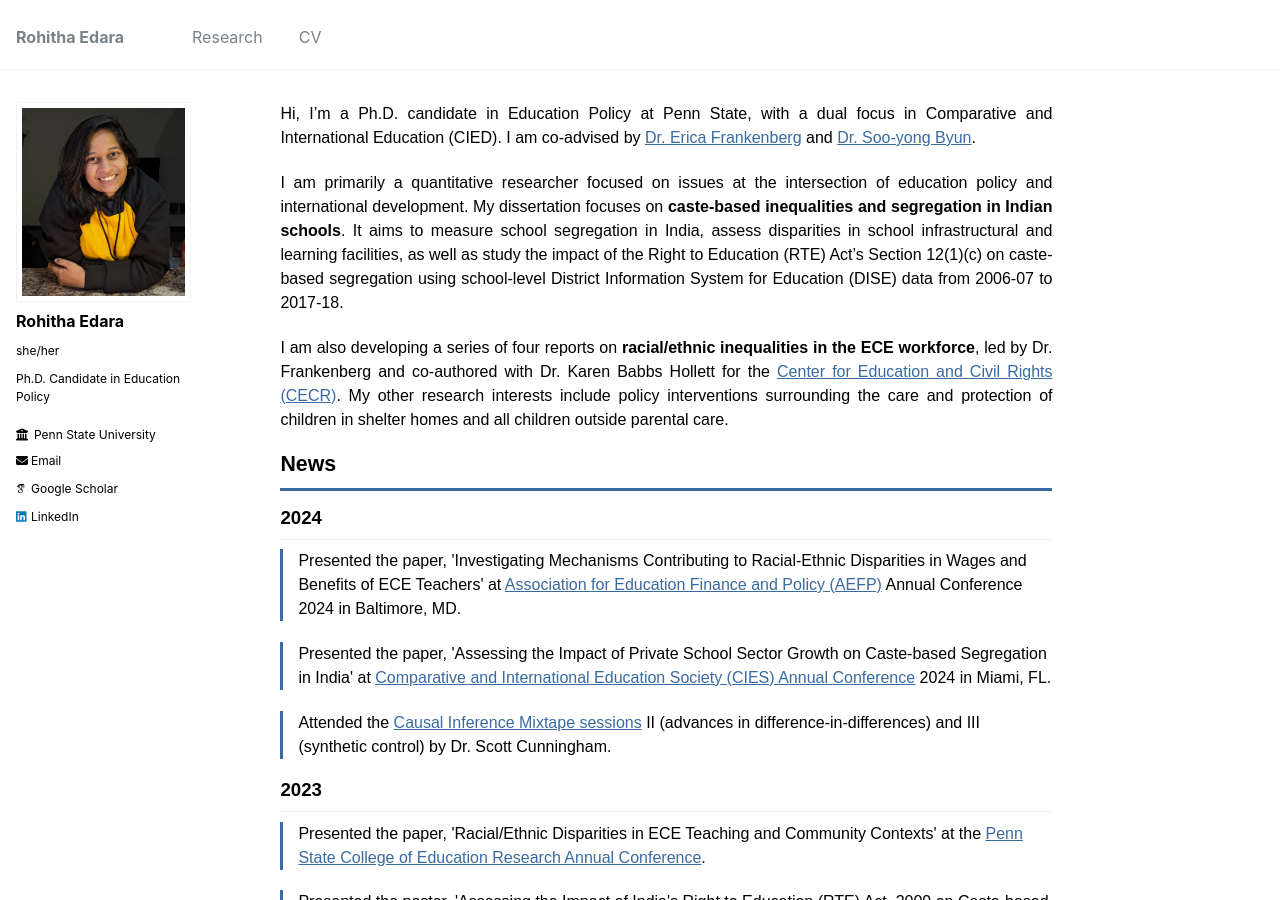
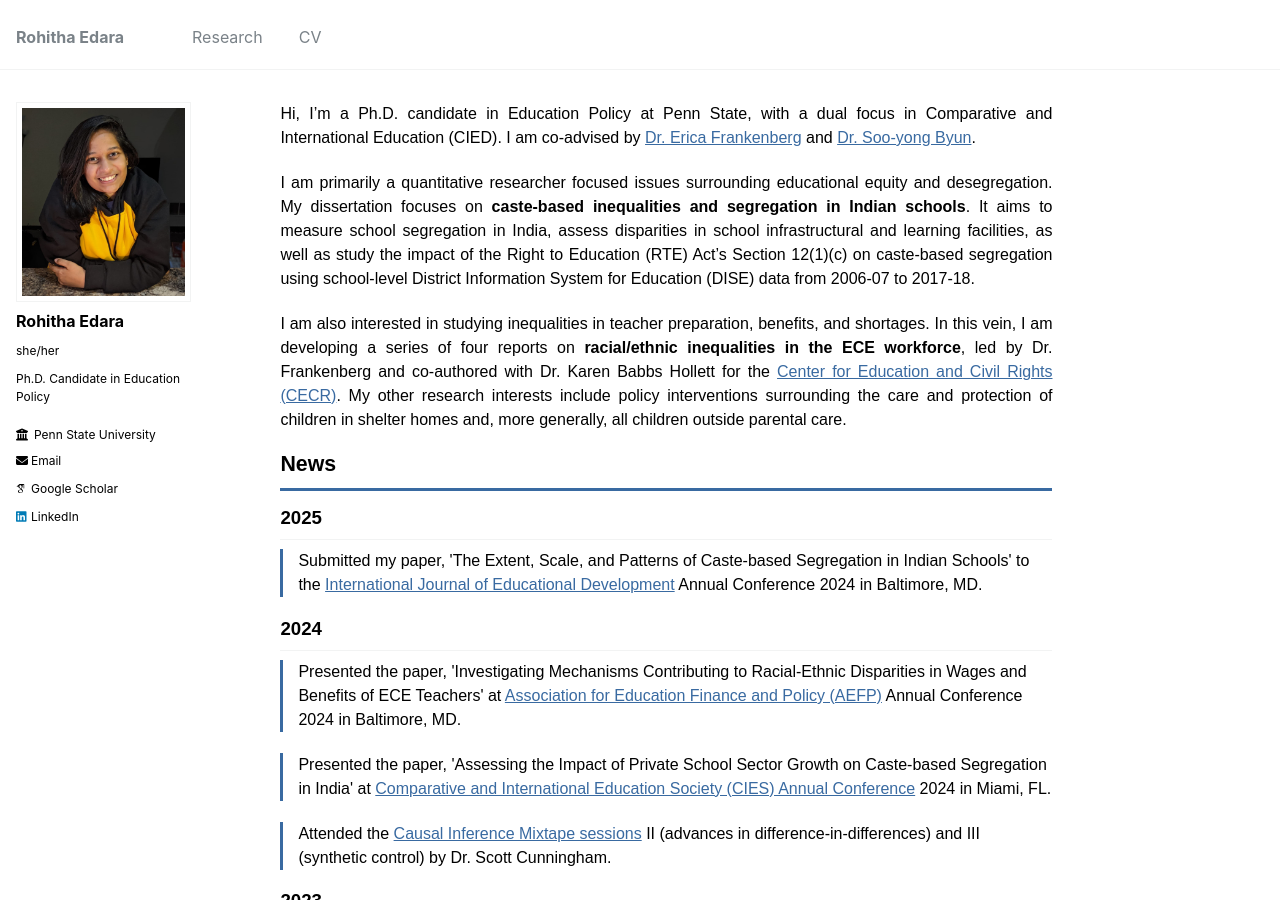
Before and after one commit to rohitha-edara/rohitha-edara.github.io, a Jekyll site: the page built from _pages/about.md, in a window 1280 px wide and 900 px high. Built offline with Jekyll 4.4.1, drawn with Linux system fonts in a browser that asks for light colours; some web fonts are replaced.

Commit message:
Update about.md

```diff
--- a/_pages/about.md
+++ b/_pages/about.md
@@ -51,11 +51,15 @@
 
 <p align="justify">Hi, I’m a Ph.D. candidate in Education Policy at Penn State, with a dual focus in Comparative and International Education (CIED). I am co-advised by <a href="https://sites.psu.edu/frankenberg/">Dr. Erica Frankenberg</a> and <a href="https://sites.google.com/site/sooyongbyunshomepage/home">Dr. Soo-yong Byun</a>.</p>
 
-<p align="justify">I am primarily a quantitative researcher focused on issues at the intersection of education policy and international development. My dissertation focuses on <b>caste-based inequalities and segregation in Indian schools</b>. It aims to measure school segregation in India, assess disparities in school infrastructural and learning facilities, as well as study the impact of the Right to Education (RTE) Act’s Section 12(1)(c) on caste-based segregation using school-level District Information System for Education (DISE) data from 2006-07 to 2017-18.</p>
+<p align="justify">I am primarily a quantitative researcher focused issues surrounding educational equity and desegregation. My dissertation focuses on <b>caste-based inequalities and segregation in Indian schools</b>. It aims to measure school segregation in India, assess disparities in school infrastructural and learning facilities, as well as study the impact of the Right to Education (RTE) Act’s Section 12(1)(c) on caste-based segregation using school-level District Information System for Education (DISE) data from 2006-07 to 2017-18.</p>
 
-<p align="justify">I am also developing a series of four reports on <b>racial/ethnic inequalities in the ECE workforce</b>, led by Dr. Frankenberg and co-authored with Dr. Karen Babbs Hollett for the <a href="https://cecr.ed.psu.edu/">Center for Education and Civil Rights (CECR)</a>. My other research interests include policy interventions surrounding the care and protection of children in shelter homes and all children outside parental care.</p>
+<p align="justify">I am also interested in studying inequalities in teacher preparation, benefits, and shortages. In this vein, I am developing a series of four reports on <b>racial/ethnic inequalities in the ECE workforce</b>, led by Dr. Frankenberg and co-authored with Dr. Karen Babbs Hollett for the <a href="https://cecr.ed.psu.edu/">Center for Education and Civil Rights (CECR)</a>. My other research interests include policy interventions surrounding the care and protection of children in shelter homes and, more generally, all children outside parental care.</p>
 
 <h1 class="news-heading">News</h1>
+<h2>2025</h2>
+  <div class="news-item">
+	<p>Submitted my paper, 'The Extent, Scale, and Patterns of Caste-based Segregation in Indian Schools' to the <a href="https://www.sciencedirect.com/journal/international-journal-of-educational-development">International Journal of Educational Development</a> Annual Conference 2024 in Baltimore, MD.</p>
+  </div>
 
 <h2>2024</h2>
   <div class="news-item">
```
